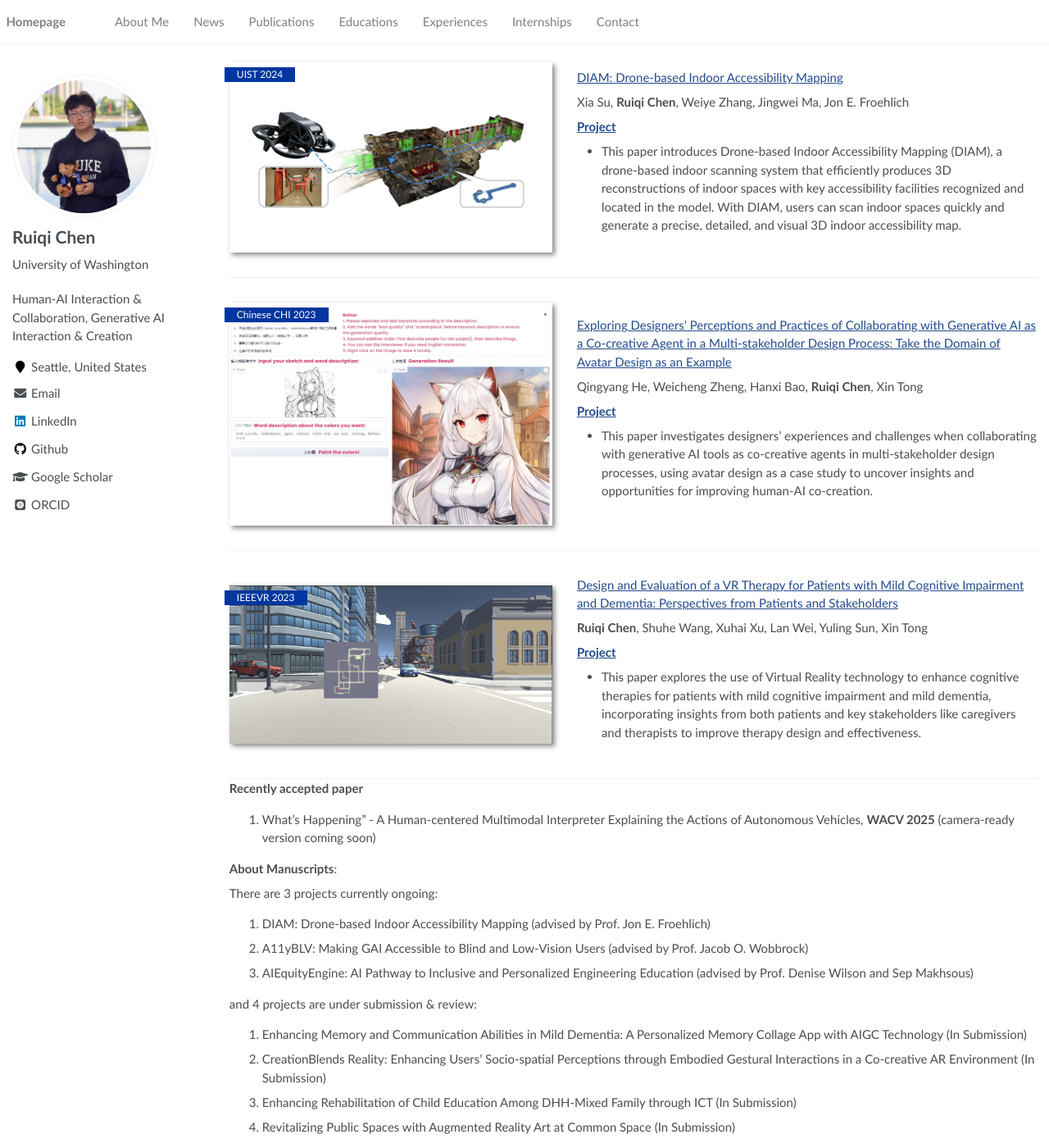
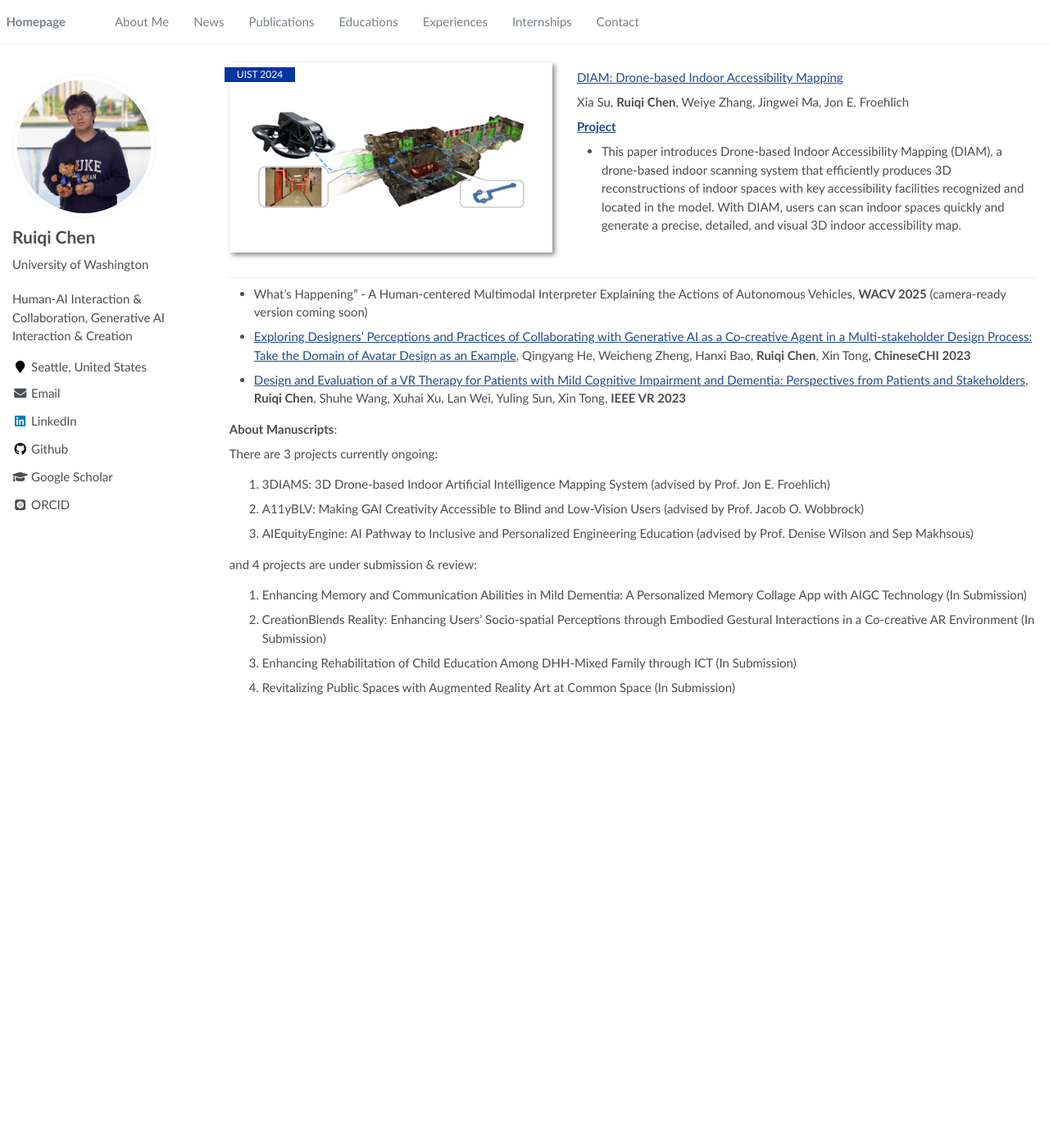
Before and after one commit to Ruiqi-Chen-0216/Ruiqi-Chen-0216.github.io, a Jekyll site: the page built from _pages/publications.md, in a window 1280 px wide and 1400 px high, scrolled down 414 px. Shown: the whole window at 82% size. Built offline with Jekyll 4.4.1, drawn with Linux system fonts in a browser that asks for light colours; some web fonts are replaced; after the commit the page ends 1278 px from its top, so only the background shows below that.

Commit message:
Update publications.md

```diff
--- a/_pages/publications.md
+++ b/_pages/publications.md
@@ -32,20 +32,9 @@ Xia Su, **Ruiqi Chen**, Weiye Zhang, Jingwei Ma, Jon E. Froehlich
 </div>
 </div>
 
-<div class='paper-box'><div class='paper-box-image'><div><div class="badge">Chinese CHI 2023</div><img src='images/AIGC_DKU.png' alt="sym" width="100%"></div></div>
-<div class='paper-box-text' markdown="1">
-
-[Exploring Designers’ Perceptions and Practices of Collaborating with Generative AI as a Co-creative Agent in a Multi-stakeholder Design Process: Take the Domain of Avatar Design as an Example](https://dl.acm.org/doi/fullHtml/10.1145/3629606.3629675)
-
-Qingyang He, Weicheng Zheng, Hanxi Bao, **Ruiqi Chen**, Xin Tong
-
-[**Project**](https://dl.acm.org/doi/fullHtml/10.1145/3629606.3629675) <strong><span class='show_paper_citations' data='DhtAFkwAAAAJ:ALROH1vI_8AC'></span></strong>
-- This paper investigates designers' experiences and challenges when collaborating with generative AI tools as co-creative agents in multi-stakeholder design processes, using avatar design as a case study to uncover insights and opportunities for improving human-AI co-creation.
-</div>
-</div>
 
 
-<div class='paper-box'><div class='paper-box-image'><div><div class="badge">IEEEVR 2023</div><img src='images/DementiaVR_DKU.png' alt="sym" width="100%"></div></div>
+<!-- <div class='paper-box'><div class='paper-box-image'><div><div class="badge">IEEEVR 2023</div><img src='images/DementiaVR_DKU.png' alt="sym" width="100%"></div></div>
 <div class='paper-box-text' markdown="1">
 
 [Design and Evaluation of a VR Therapy for Patients with Mild Cognitive Impairment and Dementia: Perspectives from Patients and Stakeholders](https://ieeexplore.ieee.org/document/10108617/)
@@ -55,13 +44,15 @@ Qingyang He, Weicheng Zheng, Hanxi Bao, **Ruiqi Chen**, Xin Tong
 [**Project**](https://ieeexplore.ieee.org/document/10108617/) <strong><span class='show_paper_citations' data='DhtAFkwAAAAJ:ALROH1vI_8AC'></span></strong>
 - This paper explores the use of Virtual Reality technology to enhance cognitive therapies for patients with mild cognitive impairment and mild dementia, incorporating insights from both patients and key stakeholders like caregivers and therapists to improve therapy design and effectiveness.
 </div>
-</div>
-
-<!---**Recently accepted paper**-->
+</div> -->
 
 
-**Recently accepted paper**
-1. What's Happening" - A Human-centered Multimodal Interpreter Explaining the Actions of Autonomous Vehicles, **WACV 2025** (camera-ready version coming soon)
+- What's Happening" - A Human-centered Multimodal Interpreter Explaining the Actions of Autonomous Vehicles, **WACV 2025** (camera-ready version coming soon)
+
+- [Exploring Designers’ Perceptions and Practices of Collaborating with Generative AI as a Co-creative Agent in a Multi-stakeholder Design Process: Take the Domain of Avatar Design as an Example](https://dl.acm.org/doi/fullHtml/10.1145/3629606.3629675), Qingyang He, Weicheng Zheng, Hanxi Bao, **Ruiqi Chen**, Xin Tong, **ChineseCHI 2023**
+
+- [Design and Evaluation of a VR Therapy for Patients with Mild Cognitive Impairment and Dementia: Perspectives from Patients and Stakeholders](https://ieeexplore.ieee.org/document/10108617/), **Ruiqi Chen**, Shuhe Wang, Xuhai Xu, Lan Wei, Yuling Sun, Xin Tong, **IEEE VR 2023**
+
 
 
 
@@ -69,8 +60,8 @@ Qingyang He, Weicheng Zheng, Hanxi Bao, **Ruiqi Chen**, Xin Tong
 **About Manuscripts**:
 
 There are 3 projects currently ongoing:
-1. DIAM: Drone-based Indoor Accessibility Mapping (advised by Prof. Jon E. Froehlich)
-2. A11yBLV: Making GAI Accessible to Blind and Low-Vision Users (advised by Prof. Jacob O. Wobbrock)
+1. 3DIAMS: 3D Drone-based Indoor Artificial Intelligence Mapping System (advised by Prof. Jon E. Froehlich)
+2. A11yBLV: Making GAI Creativity Accessible to Blind and Low-Vision Users (advised by Prof. Jacob O. Wobbrock)
 3. AIEquityEngine: AI Pathway to Inclusive and Personalized Engineering Education (advised by Prof. Denise Wilson and Sep Makhsous)
 
 and 4 projects are under submission & review:
```
